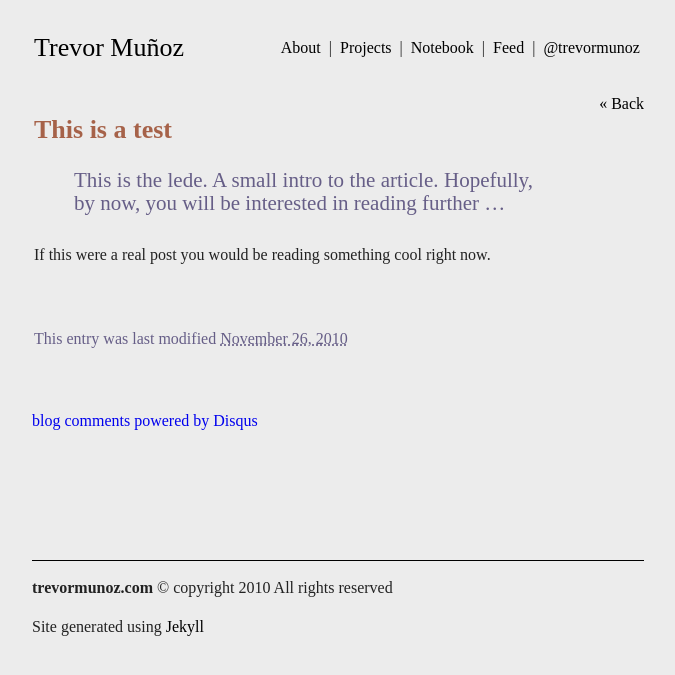
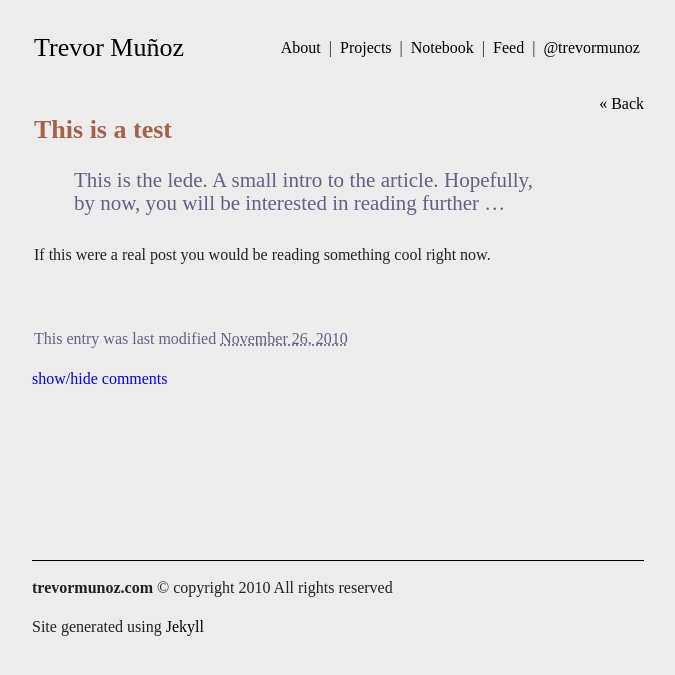
Before and after one commit to trevormunoz/calling-card, a Jekyll site: the page built from notebook/_posts/2010-11-25-this-is-a-test.md, in a window 1280 px wide. Shown: the top 675 px of the page, without its empty margins (302-977 px from the left). Built offline with Jekyll 4.4.1, drawn with Linux system fonts in a browser that asks for light colours; nearby versions of some CDN libraries; library files that are not in the unit come from our copies; Markdown is read by kramdown in place of the engine named in the settings; comment, search, counter and statistics services are not loaded; some of the changed lines change nothing that is shown.

Commit message:
hide/show comments

```diff
--- a/_layouts/post.html
+++ b/_layouts/post.html
@@ -7,7 +7,17 @@ layout: default
 
 	{{ content }}
 
-
+	<a href="#" id="comment-toggle">show/hide comments</a>
+	<div id="commentWrap">
+		<script type="text/javascript">
+			$(document).ready(function() {
+				$('#commentWrap').hide();
+			$('#comment-toggle').click(function() {
+				$('#commentWrap').toggle('slow');
+				return false;
+			});
+		});
+		</script>
 
 		<div id="disqus_thread"></div>
 		<script type="text/javascript">
@@ -30,3 +40,4 @@ layout: default
 		<noscript>Please enable JavaScript to view the <a href="http://disqus.com/?ref_noscript">comments powered by Disqus.</a></noscript>
 		<a href="http://disqus.com" class="dsq-brlink">blog comments powered by <span class="logo-disqus">Disqus</span></a>
 		</div>
+	</div>
```
Lines whose indentation alone changed are shown as unchanged.
